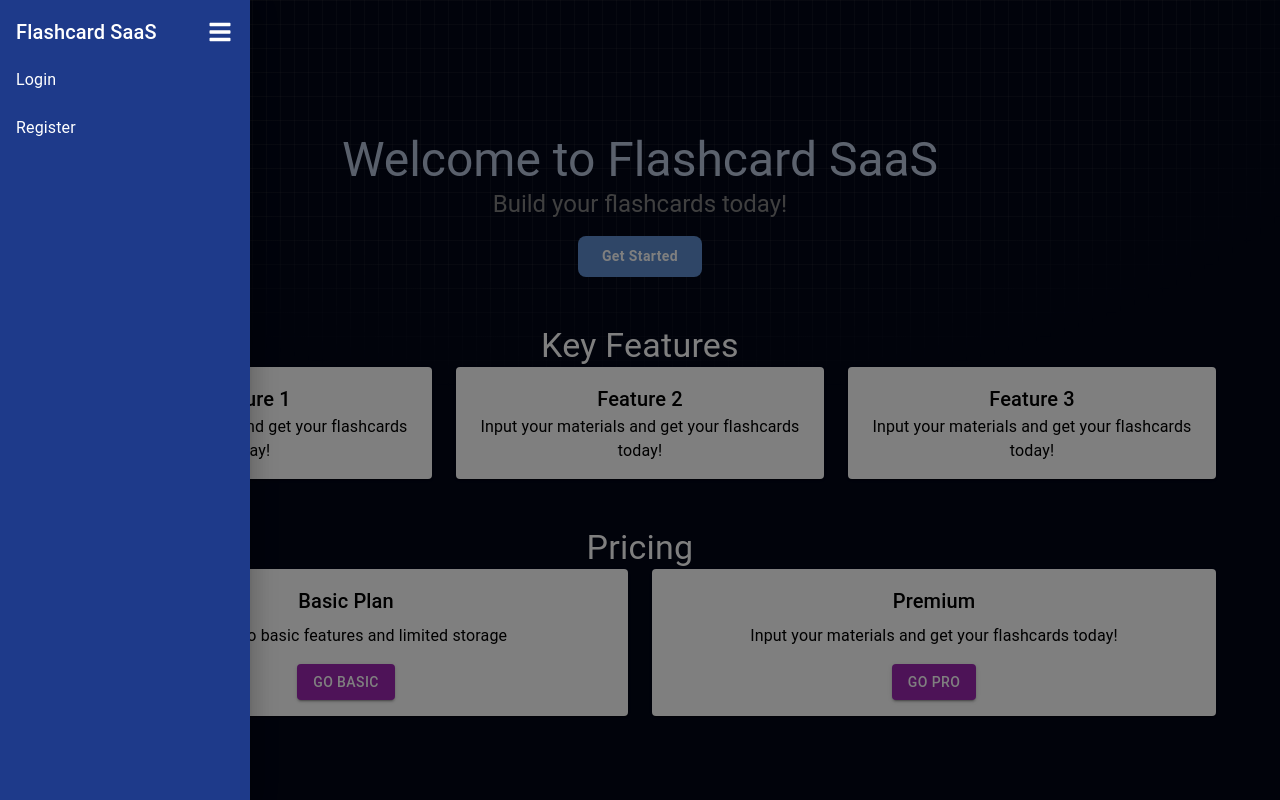
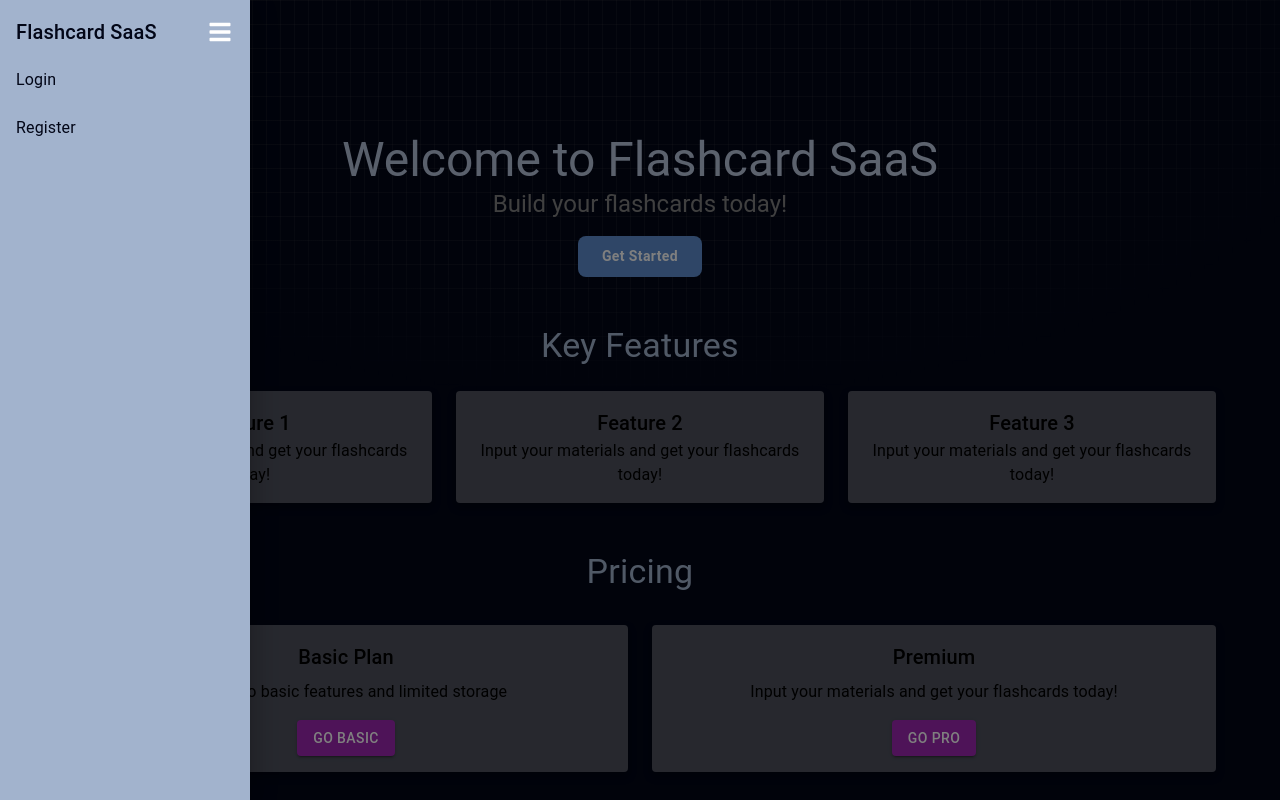
Before and after one commit to SanaAshraf28/Flashcards-SaaS, a Next.js app: page / in a window 1280 px wide. Both pictures are taken after a click on the button 36 px from the left and 32 px from the top of the page. Built offline with nearby package versions, Linux system fonts and the light colour scheme; no server answers.

Commit message:
Add framer-motion

```diff
--- a/app/components/Sidebar.jsx
+++ b/app/components/Sidebar.jsx
@@ -23,7 +23,7 @@ const Sidebar = () => {
           color: "white",
 
           '&:hover': {
-            backgroundColor: "#3b5998",
+            backgroundColor: "#a2b3cd",
           },
         }}
       >
@@ -40,7 +40,7 @@ const Sidebar = () => {
         </Link>
       </Typography>
       <Drawer anchor="left" open={isOpen} onClose={toggleDrawer}>
-        <Box sx={{ width: 250, bgcolor: "#1e3a8a", color: "white", height: "100%", position: "relative" }}>
+        <Box sx={{ width: 250, bgcolor: "#a2b3cd", color: "#020617", height: "100%", position: "relative" }}>
           <List>
             <ListItem>
               <Typography variant="h6">Flashcard SaaS</Typography>
--- a/app/page.js
+++ b/app/page.js
@@ -4,13 +4,52 @@ import Sidebar from "./components/Sidebar";
 import { Grid, Paper, Box, Button, Container, Typography, Link } from "@mui/material";
 import { useUser, UserButton } from "@clerk/nextjs";
 import getStripe from "@/utils/get-stripe";
-import { useState } from "react";
+import { motion } from "framer-motion";  // Import Framer Motion
 
 const Item = styled(Paper)(({ theme }) => ({
   padding: theme.spacing(2),
   textAlign: "center",
   color: theme.palette.text.secondary,
+  backgroundColor: "rgba(255, 255, 255, 0.3)",
+  boxShadow: "0 4px 8px rgba(0, 0, 0, 0.3)",
 }));
+
+const containerVariants = {
+  hidden: { opacity: 0 },
+  visible: (i) => ({
+    opacity: 1,
+    transition: {
+      staggerChildren: 0.5,
+    },
+  }),
+};
+
+const itemVariants = {
+  hidden: { opacity: 0, y: 20 },
+  visible: {
+    opacity: 1,
+    y: 0,
+    transition: { duration: 1 },
+  },
+};
+
+const pricing1 = {
+  hidden: { opacity: 0, y: 20 },
+  visible: {
+    opacity: 1,
+    y: 0,
+    transition: { duration: 1.5, delay: 1.5 },
+  },
+};
+
+const pricing2 = {
+  hidden: { opacity: 0, y: 20 },
+  visible: {
+    opacity: 1,
+    y: 0,
+    transition: { duration: 1.5, delay: 2 },
+  },
+};
 
 export default function Home() {
   const { isSignedIn } = useUser();
@@ -65,14 +104,14 @@ export default function Home() {
               mt: 2,
               px: 3,
               py: 1,
-    color: "white",  // White text color
+              color: "white",
               backgroundColor: "#5f8ecf",
-    borderRadius: "8px",  // Fully rounded button
-    fontWeight: "bold",  // Bold text
+              borderRadius: "8px",
+              fontWeight: "bold",
               textTransform: "none",
               '&:hover': {
-      backgroundColor: "#F9FAFB",  // Slightly darker on hover
-      color: "black",  // Change text color on hover
+                backgroundColor: "#F9FAFB",
+                color: "black",
               },
             }}
             href={isSignedIn ? "/generate" : "/sign-up"}
@@ -83,11 +122,17 @@ export default function Home() {
         </Box>
 
         <Box sx={{ my: 6 }}>
-          <Typography variant="h4" component="h2" align="center" sx={{ color: "white" }}>
+          <Typography variant="h4" component="h2" align="center" sx={{ color: "#a2b3cd", pb: 3 }}>
             Key Features
           </Typography>
+          <motion.div
+            variants={containerVariants}
+            initial="hidden"
+            animate="visible"
+          >
             <Grid container rowSpacing={1} columnSpacing={{ xs: 1, sm: 2, md: 3 }}>
               <Grid item xs={4}>
+                <motion.div variants={itemVariants}>
                   <Item>
                     <Typography variant="h6" sx={{ color: "black" }}>
                       Feature 1
@@ -96,8 +141,10 @@ export default function Home() {
                       Input your materials and get your flashcards today!
                     </Typography>
                   </Item>
+                </motion.div>
               </Grid>
               <Grid item xs={4}>
+                <motion.div variants={itemVariants}>
                   <Item>
                     <Typography variant="h6" sx={{ color: "black" }}>
                       Feature 2
@@ -106,8 +153,10 @@ export default function Home() {
                       Input your materials and get your flashcards today!
                     </Typography>
                   </Item>
+                </motion.div>
               </Grid>
               <Grid item xs={4}>
+                <motion.div variants={itemVariants}>
                   <Item>
                     <Typography variant="h6" sx={{ color: "black" }}>
                       Feature 3
@@ -116,16 +165,25 @@ export default function Home() {
                       Input your materials and get your flashcards today!
                     </Typography>
                   </Item>
+                </motion.div>
               </Grid>
             </Grid>
+          </motion.div>
         </Box>
 
         <Box sx={{ my: 6, textAlign: "center" }}>
-          <Typography variant="h4" sx={{ color: "white" }}>
+          <Typography variant="h4" sx={{ color: "#a2b3cd", pb: 4 }}>
             Pricing
           </Typography>
+          <motion.div
+            variants={containerVariants}
+            initial="hidden"
+            animate="visible"
+            custom={3}
+          >
             <Grid container rowSpacing={1} columnSpacing={{ xs: 1, sm: 2, md: 3 }} alignItems={"center"}>
               <Grid item xs={6}>
+                <motion.div variants={pricing1}>
                   <Item>
                     <Typography variant="h6" gutterBottom sx={{ color: "black" }}>
                       Basic Plan
@@ -137,9 +195,11 @@ export default function Home() {
                       Go Basic
                     </Button>
                   </Item>
+                </motion.div>
               </Grid>
 
               <Grid item xs={6}>
+                <motion.div variants={pricing2}>
                   <Item>
                     <Typography variant="h6" gutterBottom sx={{ color: "black" }}>
                       Premium
@@ -151,8 +211,10 @@ export default function Home() {
                       Go Pro
                     </Button>
                   </Item>
+                </motion.div>
               </Grid>
             </Grid>
+          </motion.div>
         </Box>
       </Container>
     </Box>
--- a/package.json
+++ b/package.json
@@ -18,6 +18,7 @@
     "autoprefixer": "^10.4.20",
     "firebase": "^10.12.5",
     "flashcards-saas": "file:",
+    "framer-motion": "^11.3.28",
     "next": "^14.2.5",
     "openai": "^4.55.4",
     "react": "^18",
```
Also changed, not shown: 1 other file (tests, documents, lock files or other folders). Lines whose indentation alone changed are shown as unchanged.
